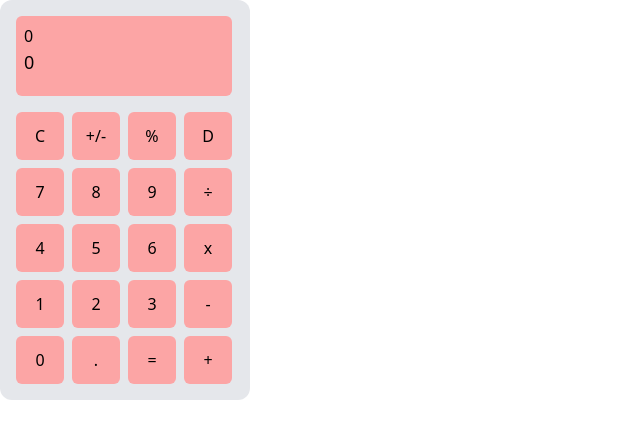
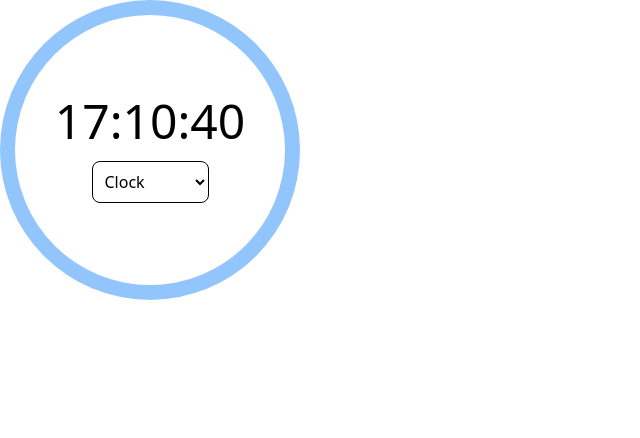
Before and after one commit to LukasMaselsky/Planel, a React (Vite) app in the folder client/: page / in a window 1280 px wide. Shown: the top 438 px of the page, without its empty margins (0-640 px from the left). Built offline with nearby package versions, Linux system fonts and the light colour scheme.

Commit message:
todo fixup and start of clock

```diff
--- a/client/src/App.tsx
+++ b/client/src/App.tsx
@@ -1,8 +1,14 @@
 import "./App.css";
-import Calculator from "./components/Calculator/Calculator";
+import Clock from "./components/Clock/Clock";
+import { QueryClient, QueryClientProvider } from "react-query";
+const queryClient = new QueryClient();
 
 function App() {
-  return <Calculator />;
+    return (
+        <QueryClientProvider client={queryClient}>
+            <Clock />
+        </QueryClientProvider>
+    );
 }
 
 export default App;
--- /dev/null
+++ b/client/src/components/Clock/Clock.tsx
@@ -0,0 +1,31 @@
+import { useState } from "react";
+import useTime from "../../hooks/useTime";
+
+export default function Clock() {
+    const time = useTime();
+
+    return (
+        <div className="h-[300px] w-[300px]">
+            <div className="flex h-full w-full items-center justify-center rounded-[50%] bg-blue-300">
+                <div className="flex h-[90%] w-[90%] flex-col items-center justify-center gap-4 rounded-[50%] bg-white">
+                    <div className="text-5xl">
+                        {(time.hours < 10 ? "0" + time.hours : time.hours) +
+                            ":" +
+                            (time.minutes < 10
+                                ? "0" + time.minutes
+                                : time.minutes) +
+                            ":" +
+                            (time.seconds < 10
+                                ? "0" + time.seconds
+                                : time.seconds)}
+                    </div>
+                    <select className="rounded-lg border-[1px] border-black bg-white p-2">
+                        <option>Clock</option>
+                        <option>Timer</option>
+                        <option>Stopwatch</option>
+                    </select>
+                </div>
+            </div>
+        </div>
+    );
+}
--- /dev/null
+++ b/client/src/components/Todo/Todo.tsx
@@ -0,0 +1,87 @@
+import { useQuery } from "react-query";
+import TodoItem from "./TodoItem";
+import { useState } from "react";
+
+export default function Todo() {
+    const [inputValue, setInputValue] = useState<string>("");
+
+    const getTodos = (): { id: number; text: string }[] => {
+        let todos = localStorage.getItem("todos");
+        if (todos) {
+            return JSON.parse(todos);
+        }
+        return [];
+    };
+
+    const addTodo = () => {
+        if (inputValue != "") {
+            let todos = getTodos();
+            const id = todos.length > 0 ? todos[todos.length - 1].id + 1 : 1;
+            const todo = { id: id, text: inputValue };
+            setInputValue("");
+
+            localStorage.setItem("todos", JSON.stringify([...todos, todo]));
+            refetch(); // manually call react query refresh
+        }
+    };
+
+    const deleteTodo = (id: number) => {
+        let todos = getTodos();
+        let newTodos = todos.filter((todo) => todo.id != id);
+        localStorage.setItem("todos", JSON.stringify(newTodos));
+        //! add delay/animation here
+        setTimeout(function () {
+            refetch();
+        }, 500);
+    };
+
+    const updateTodo = (id: number, text: string) => {
+        let todos = getTodos();
+        const todo = todos.find((todo) => todo.id == id);
+        if (todo) {
+            todo.text = text;
+        }
+
+        localStorage.setItem("todos", JSON.stringify(todos));
+    };
+
+    const { data, isLoading, error, refetch } = useQuery({
+        queryFn: getTodos,
+        queryKey: ["todos"],
+        staleTime: Infinity,
+        cacheTime: 0,
+    });
+
+    if (isLoading) return <div>Loading</div>;
+
+    if (error) return <div>Error</div>;
+
+    return (
+        <div className="flex h-[50vh] w-[300px] flex-col overflow-y-auto rounded-lg border-[1px] border-gray-400 p-4">
+            <input
+                className="w-full rounded-lg border-none bg-gray-100 p-2 focus:outline-none"
+                placeholder="Add todo"
+                value={inputValue}
+                onChange={(e) => {
+                    setInputValue(e.target.value);
+                }}
+                onKeyUp={(e) => e.key === "Enter" && addTodo()}
+            ></input>
+            {data &&
+                data.map((todo: { id: number; text: string }) => (
+                    <TodoItem
+                        key={todo.id}
+                        text={todo.text}
+                        id={todo.id}
+                        deleteTodo={deleteTodo}
+                        updateTodo={updateTodo}
+                    />
+                ))}
+            {data && data.length == 0 ? (
+                <div className="flex w-full grow items-center justify-center p-2">
+                    No todos yet
+                </div>
+            ) : null}
+        </div>
+    );
+}
--- /dev/null
+++ b/client/src/components/Todo/TodoItem.tsx
@@ -0,0 +1,41 @@
+import { useState } from "react";
+
+interface Props {
+    id: number;
+    text: string;
+    deleteTodo: (id: number) => void;
+    updateTodo: (id: number, text: string) => void;
+}
+
+export default function TodoItem({ id, text, deleteTodo, updateTodo }: Props) {
+    const [todoText, setTodoText] = useState<string>(text);
+
+    const handleUpdate = () => {
+        if (todoText == "") {
+            setTodoText(text);
+        } else {
+            if (todoText != text) {
+                updateTodo(id, todoText);
+            }
+        }
+    };
+
+    return (
+        <div className="flex w-full items-center gap-2 border-b p-2">
+            <input
+                onClick={() => deleteTodo(id)}
+                type="checkbox"
+                className="h-5 w-5 cursor-pointer appearance-none bg-gray-300 outline-0 after:relative after:left-[37%] after:top-[15%] after:hidden after:h-[50%] after:w-[30%] after:rotate-45 after:border-b-2 after:border-l-0 after:border-r-2 after:border-t-0 after:border-black after:content-[''] checked:bg-green-300 checked:after:block"
+            ></input>
+            <input
+                type="text"
+                className="flex items-center px-2 focus:outline-none"
+                value={todoText}
+                onBlur={handleUpdate}
+                onChange={(e) => setTodoText(e.target.value)}
+            ></input>
+        </div>
+    );
+}
+
+//! fix input starting value scrolling to end instead of start
--- /dev/null
+++ b/client/src/hooks/useTime.tsx
@@ -0,0 +1,36 @@
+import { useState } from "react";
+import { useEffect } from "react";
+
+interface Time {
+    hours: number;
+    minutes: number;
+    seconds: number;
+}
+
+export default function useTime() {
+    const [time, setTime] = useState<Time>({
+        hours: new Date().getHours(),
+        minutes: new Date().getMinutes(),
+        seconds: new Date().getSeconds(),
+    });
+
+    // Logic, computation to update time (which is side-effect) should put inside useEffect
+    useEffect(() => {
+        // Running side-effect when component mounted (componentDidMount)
+        const myInterval = setInterval(() => {
+            const today = new Date();
+            setTime({
+                hours: today.getHours(),
+                minutes: today.getMinutes(),
+                seconds: today.getSeconds(),
+            });
+        }, 1000);
+
+        // Clear side-effect when component unmount (componentWillUnmount)
+        return () => {
+            clearInterval(myInterval);
+        };
+    }, []);
+
+    return time;
+}
```
